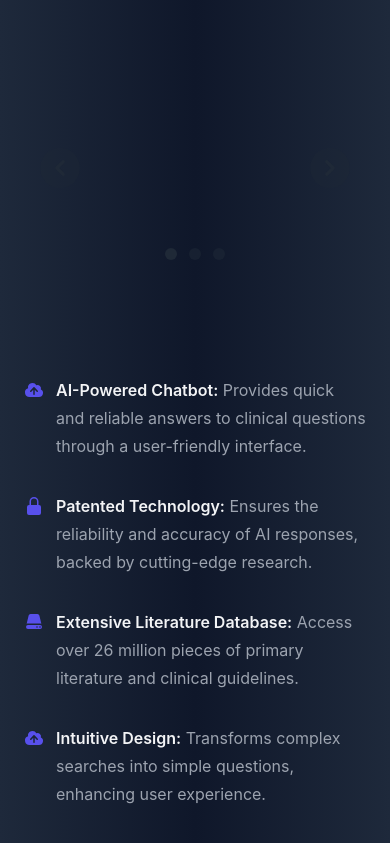
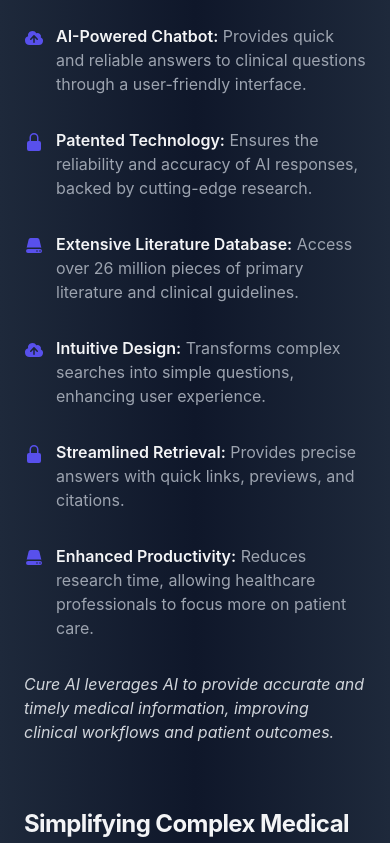
Before and after one commit to Jared-Watson1/personal-website, a React (Create React App) app in the folder personal-website/: page / in a window 390 px wide. Shown: the part 2900-3743 px from the top of the page. Built offline with nearby package versions, Linux system fonts and the light colour scheme.

Commit message:
improved cure showcase

```diff
--- a/personal-website/src/CureShowcase.js
+++ b/personal-website/src/CureShowcase.js
@@ -6,13 +6,11 @@
 } from "@heroicons/react/20/solid";
 import { gsap } from "gsap";
 import { ScrollTrigger } from "gsap/ScrollTrigger";
-import { Carousel } from "flowbite"; // Import the Flowbite carousel
 
 gsap.registerPlugin(ScrollTrigger);
 
 const CureShowcase = () => {
   const imgRefs = useRef([]);
-  const carouselRef = useRef(null); // Create a ref for the carousel element
 
   useEffect(() => {
     // GSAP animations
@@ -32,46 +30,11 @@
         }
       );
     });
-
-    // Initialize the carousel
-    const items = [
-      { position: 0, el: imgRefs.current[0] },
-      { position: 1, el: imgRefs.current[1] },
-      { position: 2, el: imgRefs.current[2] },
-    ];
-
-    const options = {
-      defaultPosition: 0,
-      interval: 3000,
-      indicators: {
-        activeClasses: "bg-gray-800",
-        inactiveClasses: "bg-gray-800/50 hover:bg-gray-800",
-        items: items.map((_, index) => ({
-          position: index,
-          el: document.getElementById(`carousel-indicator-${index + 1}`),
-        })),
-      },
-      onNext: () => console.log("next slider item is shown"),
-      onPrev: () => console.log("previous slider item is shown"),
-      onChange: () => console.log("new slider item has been shown"),
-    };
-
-    const carousel = new Carousel(carouselRef.current, items, options);
-    // carousel.cycle(); // Start the carousel cycling
-
-    // Event listeners for the next and prev buttons
-    document
-      .getElementById("data-carousel-prev")
-      .addEventListener("click", () => carousel.prev());
-    document
-      .getElementById("data-carousel-next")
-      .addEventListener("click", () => carousel.next());
   }, []);
 
   return (
     <div className="relative isolate overflow-hidden bg-gradient-to-r from-slate-800 via-slate-900 to-slate-800 px-6 py-24 sm:py-32 lg:overflow-visible lg:px-0">
-      <div className="mx-auto grid max-w-2xl grid-cols-1 gap-x-8 gap-y-16 lg:mx-0 lg:max-w-none lg:grid-cols-2 lg:gap-y-10">
-        <div className="lg:col-span-1 lg:col-start-1 lg:row-start-1 lg:mx-auto lg:grid lg:w-full lg:max-w-7xl lg:gap-x-8 lg:px-8">
+      <div className="mx-auto grid max-w-7xl grid-cols-1 gap-x-8 gap-y-16 lg:grid-cols-2 lg:gap-y-10 lg:items-center">
         <div className="lg:pr-4">
           <div className="lg:max-w-lg">
             <p className="text-base font-semibold leading-7 text-indigo-600">
@@ -87,128 +50,6 @@
                 Revolutionizing medical research with AI-driven solutions.
               </strong>
             </p>
-            </div>
-          </div>
-        </div>
-        <div
-          ref={carouselRef}
-          id="carousel-example"
-          className="relative w-full lg:col-start-2 lg:row-start-1 lg:row-end-6 lg:sticky lg:top-0 lg:self-start"
-        >
-          <div className="relative h-56 overflow-hidden rounded-lg md:h-96">
-            <div
-              ref={(el) => (imgRefs.current[0] = el)}
-              id="carousel-item-1"
-              className="hidden duration-700 ease-in-out"
-            >
-              <img
-                src={`${process.env.PUBLIC_URL}/cure_ss_6:9:24.png`}
-                alt="Cure AI screenshot 1"
-                className="absolute block w-full -translate-x-1/2 -translate-y-1/2 top-1/2 left-1/2 max-w-full rounded-xl bg-gray-900 shadow-xl ring-1 ring-gray-400/10"
-                style={{ width: "80%", maxWidth: "40rem" }}
-              />
-            </div>
-            <div
-              ref={(el) => (imgRefs.current[1] = el)}
-              id="carousel-item-2"
-              className="hidden duration-700 ease-in-out"
-            >
-              <img
-                src={`${process.env.PUBLIC_URL}/cure-ss.png`}
-                alt="Cure AI screenshot 2"
-                className="absolute block w-full -translate-x-1/2 -translate-y-1/2 top-1/2 left-1/2 max-w-full rounded-xl bg-gray-900 shadow-xl ring-1 ring-gray-400/10"
-                style={{ width: "80%", maxWidth: "40rem" }}
-              />
-            </div>
-            <div
-              ref={(el) => (imgRefs.current[2] = el)}
-              id="carousel-item-3"
-              className="hidden duration-700 ease-in-out"
-            >
-              <img
-                src={`${process.env.PUBLIC_URL}/cure_ss_sourcepopup-7:9:24.png`}
-                alt="Cure AI screenshot 3"
-                className="absolute block w-full -translate-x-1/2 -translate-y-1/2 top-1/2 left-1/2 max-w-full rounded-xl bg-gray-900 shadow-xl ring-1 ring-gray-400/10"
-                style={{ width: "80%", maxWidth: "40rem" }}
-              />
-            </div>
-          </div>
-          <div className="absolute bottom-5 left-1/2 z-30 flex -translate-x-1/2 space-x-3 rtl:space-x-reverse">
-            <button
-              id="carousel-indicator-1"
-              type="button"
-              className="h-3 w-3 rounded-full"
-              aria-current="true"
-              aria-label="Slide 1"
-            ></button>
-            <button
-              id="carousel-indicator-2"
-              type="button"
-              className="h-3 w-3 rounded-full"
-              aria-current="false"
-              aria-label="Slide 2"
-            ></button>
-            <button
-              id="carousel-indicator-3"
-              type="button"
-              className="h-3 w-3 rounded-full"
-              aria-current="false"
-              aria-label="Slide 3"
-            ></button>
-          </div>
-          <button
-            id="data-carousel-prev"
-            type="button"
-            className="absolute top-0 start-0 z-30 flex items-center justify-center h-full px-4 cursor-pointer group focus:outline-none"
-            data-carousel-prev
-          >
-            <span className="inline-flex items-center justify-center w-10 h-10 rounded-full bg-gray-800/30 group-hover:bg-gray-800/60 group-focus:ring-4 group-focus:ring-gray-800/70 group-focus:outline-none">
-              <svg
-                className="w-4 h-4 text-gray-800 rtl:rotate-180"
-                aria-hidden="true"
-                xmlns="http://www.w3.org/2000/svg"
-                fill="none"
-                viewBox="0 0 6 10"
-              >
-                <path
-                  stroke="currentColor"
-                  stroke-linecap="round"
-                  stroke-linejoin="round"
-                  stroke-width="2"
-                  d="M5 1 1 5l4 4"
-                />
-              </svg>
-              <span className="sr-only">Previous</span>
-            </span>
-          </button>
-          <button
-            id="data-carousel-next"
-            type="button"
-            className="absolute top-0 end-0 z-30 flex items-center justify-center h-full px-4 cursor-pointer group focus:outline-none"
-            data-carousel-next
-          >
-            <span className="inline-flex items-center justify-center w-10 h-10 rounded-full bg-gray-800/30  group-hover:bg-gray-800/60 group-focus:ring-4 group-focus:ring-gray-800/70 group-focus:outline-none">
-              <svg
-                className="w-4 h-4 text-gray-800 rtl:rotate-180"
-                aria-hidden="true"
-                xmlns="http://www.w3.org/2000/svg"
-                fill="none"
-                viewBox="0 0 6 10"
-              >
-                <path
-                  stroke="currentColor"
-                  stroke-linecap="round"
-                  stroke-linejoin="round"
-                  stroke-width="2"
-                  d="m1 9 4-4-4-4"
-                />
-              </svg>
-              <span className="sr-only">Next</span>
-            </span>
-          </button>
-        </div>
-        <div className="lg:col-span-1 lg:col-start-1 lg:row-start-2 lg:mx-auto lg:w-full lg:max-w-7xl lg:px-8">
-          <div className="max-w-xl text-base leading-7 text-gray-300 lg:max-w-lg">
             <ul className="mt-8 space-y-8 text-gray-400">
               <li className="flex gap-x-3">
                 <CloudArrowUpIcon
@@ -334,7 +175,7 @@
                 href="https://www.askcureai.com"
                 target="_blank"
                 rel="noopener noreferrer"
-                className="relative inline-flex items-center justify-center p-0.5 mb-2 me-2 overflow-hidden text-sm font-medium  rounded-lg group bg-gradient-to-br from-indigo-400 to-pink-600 group-hover:from-indigo-400 group-hover:to-pink-600 hover:text-white text-white focus:ring-4 focus:outline-none ssfocus:ring-indigo-800"
+                className="relative inline-flex items-center justify-center p-0.5 mb-2 overflow-hidden text-sm font-medium text-white rounded-lg group bg-gradient-to-br from-indigo-400 to-pink-600 group-hover:from-indigo-400 group-hover:to-pink-600 hover:text-white focus:ring-4 focus:outline-none focus:ring-indigo-800"
               >
                 <span className="relative px-5 py-2.5 transition-all ease-in duration-75 bg-gray-900 rounded-md group-hover:bg-opacity-0">
                   Learn More
@@ -343,6 +184,41 @@
             </div>
           </div>
         </div>
+        <div className="lg:col-start-2 lg:row-start-1 lg:flex lg:flex-col lg:items-center lg:justify-center lg:space-y-10 lg:pr-8">
+          <div
+            ref={(el) => (imgRefs.current[0] = el)}
+            className="w-full max-w-lg"
+          >
+            <img
+              src={`${process.env.PUBLIC_URL}/cure_ss_6:9:24.png`}
+              alt="Cure AI screenshot 1"
+              className="block w-full rounded-xl bg-gray-900 shadow-xl ring-1 ring-gray-400/10"
+              style={{ width: "80%", maxWidth: "40rem" }}
+            />
+          </div>
+          <div
+            ref={(el) => (imgRefs.current[1] = el)}
+            className="w-full max-w-lg"
+          >
+            <img
+              src={`${process.env.PUBLIC_URL}/cure-ss.png`}
+              alt="Cure AI screenshot 2"
+              className="block w-full rounded-xl bg-gray-900 shadow-xl ring-1 ring-gray-400/10"
+              style={{ width: "80%", maxWidth: "40rem" }}
+            />
+          </div>
+          <div
+            ref={(el) => (imgRefs.current[2] = el)}
+            className="w-full max-w-lg"
+          >
+            <img
+              src={`${process.env.PUBLIC_URL}/cure_ss_sourcepopup-7:9:24.png`}
+              alt="Cure AI screenshot 3"
+              className="block w-full rounded-xl bg-gray-900 shadow-xl ring-1 ring-gray-400/10"
+              style={{ width: "80%", maxWidth: "40rem" }}
+            />
+          </div>
+        </div>
       </div>
     </div>
   );
```
Lines whose indentation alone changed are shown as unchanged.
